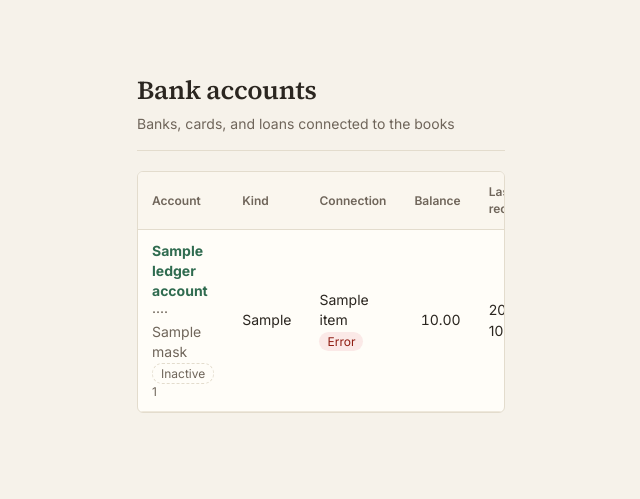
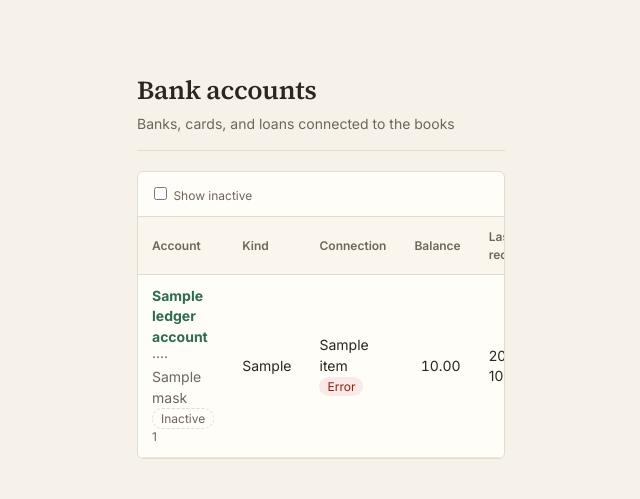
Before and after one commit to Blz989/dnb-books, a Django app: template banking/templates/banking/accounts.html in a window 1280 px wide. Shown: the top 499 px of the page, without its empty margins (319-959 px from the left). Run offline with Django 5.2, Linux system fonts and the light colour scheme; the template is opened without the code that fills it: most values are stand-ins (such as "Sample title", 1, 10 or a date in 2020); parts of the project's set-up code (start-up, migrations or seed data) failed here and were passed over.

Commit message:
Hide inactive accounts on the Bank accounts screen
The list shows only active accounts. A Show inactive checkbox brings the
rest back (with their Inactive tag), and when every account is inactive
the empty row says so instead of "No bank accounts yet".

Co-Authored-By: Claude Opus 5.5 <noreply@anthropic.com>
Claude-Session: https://claude.ai/code/session_01PWxSiZ4oJJ67JSMKU3G7JB

```diff
--- a/banking/templates/banking/accounts.html
+++ b/banking/templates/banking/accounts.html
@@ -5,6 +5,10 @@
 {% block page_actions %}{% if is_admin %}{% if plaid_ready %}<a class="btn" href="{% url 'banking:link' %}">Link with Plaid</a>{% endif %}<a class="btn primary" href="{% url 'banking:account-new' %}">+ Add account</a>{% endif %}{% endblock %}
 {% block content %}
 <div class="card">
+  <form method="get" class="filters">
+    <label><span><input type="checkbox" name="inactive" value="1"{% if show_inactive %} checked{% endif %} onchange="this.form.submit()"> Show inactive</span></label>
+    <noscript><button type="submit" class="btn">Show</button></noscript>
+  </form>
   <table class="data">
     <thead><tr><th>Account</th><th>Kind</th><th>Connection</th><th class="num">Balance</th><th>Last reconciled</th><th class="num">Inbox</th><th></th></tr></thead>
     <tbody>
@@ -31,7 +35,7 @@
         </td>
       </tr>
     {% empty %}
-      <tr><td colspan="7" class="empty">No bank accounts yet. {% if is_admin %}Add one, then import a statement file or link it with Plaid.{% else %}Ask an admin to add one.{% endif %}</td></tr>
+      <tr><td colspan="7" class="empty">{% if hidden %}No active bank accounts. Tick Show inactive to see the others.{% else %}No bank accounts yet. {% if is_admin %}Add one, then import a statement file or link it with Plaid.{% else %}Ask an admin to add one.{% endif %}{% endif %}</td></tr>
     {% endfor %}
     </tbody>
   </table>
--- a/banking/views/accounts.py
+++ b/banking/views/accounts.py
@@ -43,8 +43,12 @@ def account_list(request):
         r.bank_account_id: r.statement_date
         for r in Reconciliation.objects.filter(status=ReconStatus.FINISHED).order_by("statement_date")
     }
+    show_inactive = request.GET.get("inactive") == "1"
     accounts = BankAccount.objects.select_related("ledger_account", "plaid_item").annotate(
         inbox=Count("transactions", filter=Q(transactions__status=TxnStatus.NEW)))
+    hidden = 0 if show_inactive else accounts.filter(is_active=False).count()
+    if not show_inactive:
+        accounts = accounts.filter(is_active=True)
     rows = []
     for a in accounts:
         debit, credit = totals.get(a.ledger_account_id, (Decimal("0.00"), Decimal("0.00")))
@@ -54,6 +58,7 @@ def account_list(request):
         })
     return render(request, "banking/accounts.html", {
         "rows": rows, "plaid_ready": plaid_configured(), "nav_active": "bank-accounts",
+        "show_inactive": show_inactive, "hidden": hidden,
     })
 
 
```
Also changed, not shown: tests/test_bank_account_views.py (+17 -0 lines), README.md.
